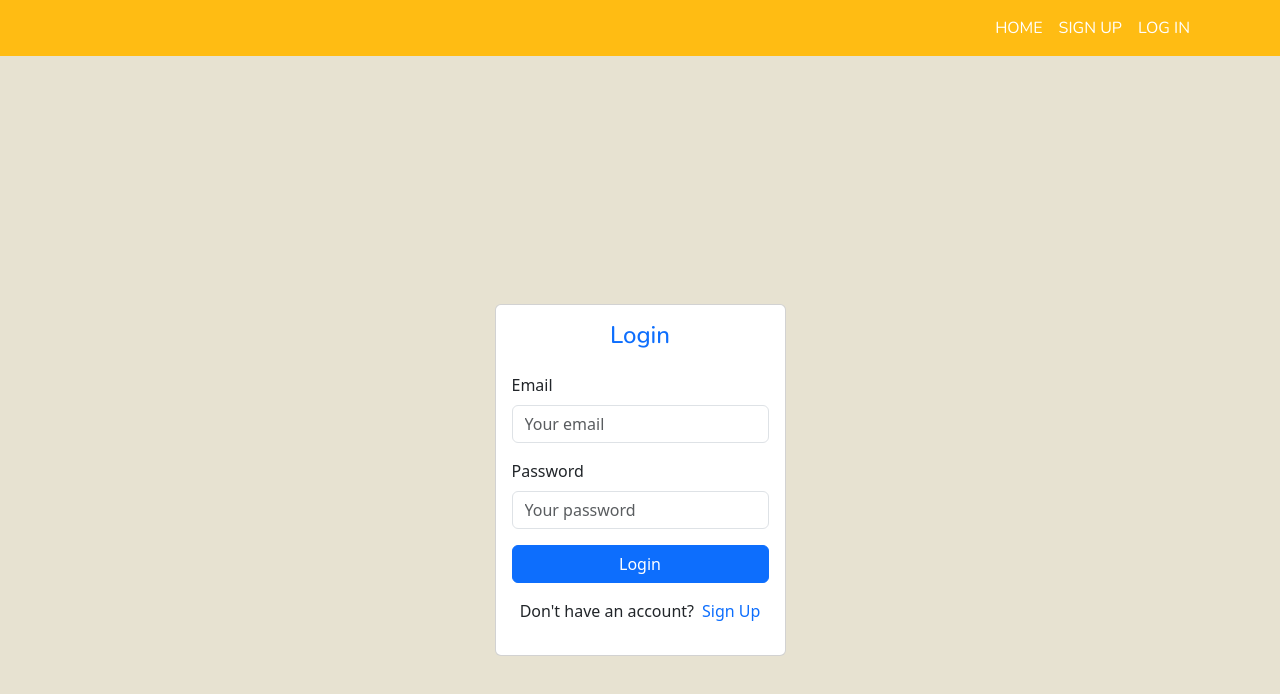
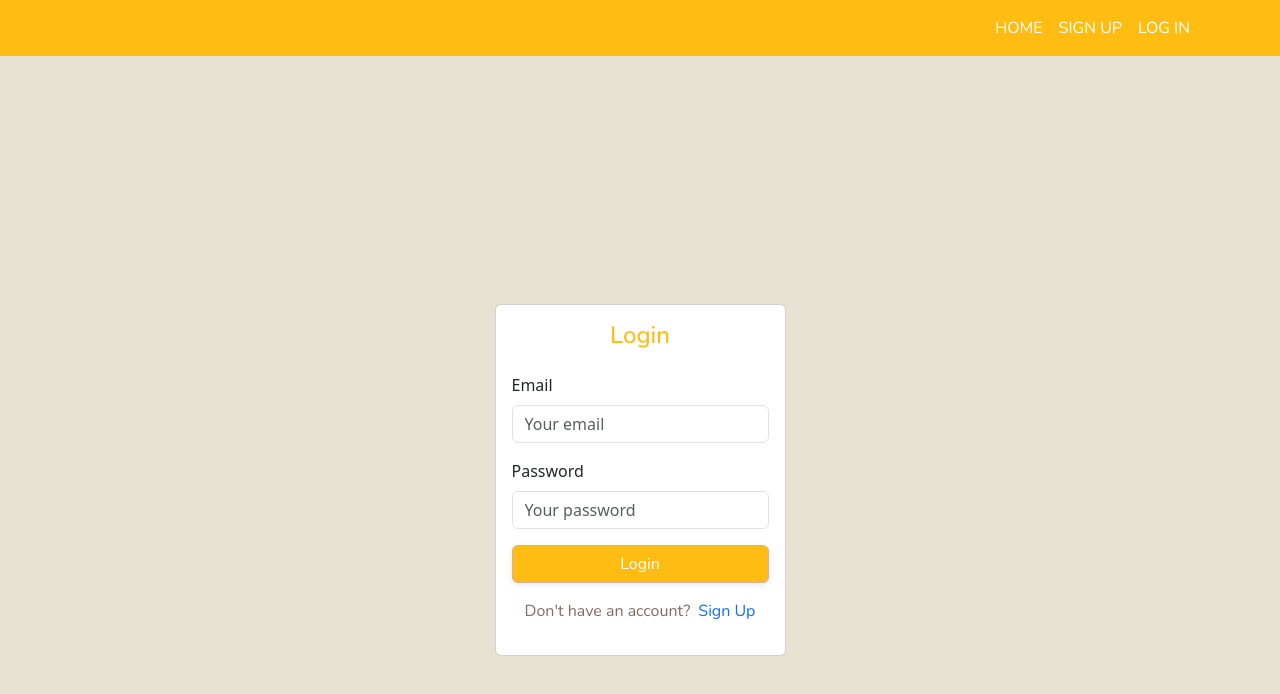
Before and after one commit to rae-stanton/honey_where, a React (Create React App) app in the folder frontend/: page /login in a window 1280 px wide. Shown: the top 694 px of the page. Built offline with nearby package versions, Linux system fonts and the light colour scheme.

Commit message:
Button styling

```diff
--- a/frontend/src/Login.js
+++ b/frontend/src/Login.js
@@ -4,6 +4,7 @@ import { Formik, Field, Form } from "formik";
 import { Card, Button } from "react-bootstrap";
 import { Link } from 'react-router-dom';
 import Nav from "react-bootstrap/Nav";
+import "./LoginStyling.css"
 import "bootstrap/dist/css/bootstrap.min.css"; // Don't forget to import Bootstrap CSS
 
 function Login({ setIsLoggedIn, setUserName }) {
@@ -47,7 +48,7 @@ function Login({ setIsLoggedIn, setUserName }) {
         {({ isSubmitting }) => (
           <Card className="mt-5 w-80">
             <Card.Body>
-              <h4 className="text-center text-primary mb-4">Login</h4>
+              <h4 className="header-text text-center text-primary mb-4">Login</h4>
               <Form>
                 <div className="mb-3">
                   <label htmlFor="email" className="form-label">
@@ -77,13 +78,13 @@ function Login({ setIsLoggedIn, setUserName }) {
                 </div>
                 <Button
                   type="submit"
-                  className="w-100 mb-3"
+                  className="w-100 mb-3 login-button"
                   disabled={isSubmitting}
                 >
                   Login
                 </Button>
               </Form>
-              <p className="text-center">
+              <p className="text-center p-text-login">
                 Don't have an account?
                 <Nav.Link
                   as={Link}
--- /dev/null
+++ b/frontend/src/LoginStyling.css
@@ -0,0 +1,16 @@
+.header-text {
+  font-family: "Nunito", sans-serif !important;
+  color: #ffbc13 !important;
+}
+
+.p-text-login {
+  font-family: "Nunito", sans-serif !important;
+  color: #856a61 !important;
+}
+
+.login-button {
+  background-color: #ffbc13 !important;
+  border: 1px solid #ceb4a7;
+  box-shadow: 0 2px 6px rgba(0, 0, 0, 0.1); /* Corrected soft shadow */
+  font-family: "Nunito", sans-serif !important;
+}
```
